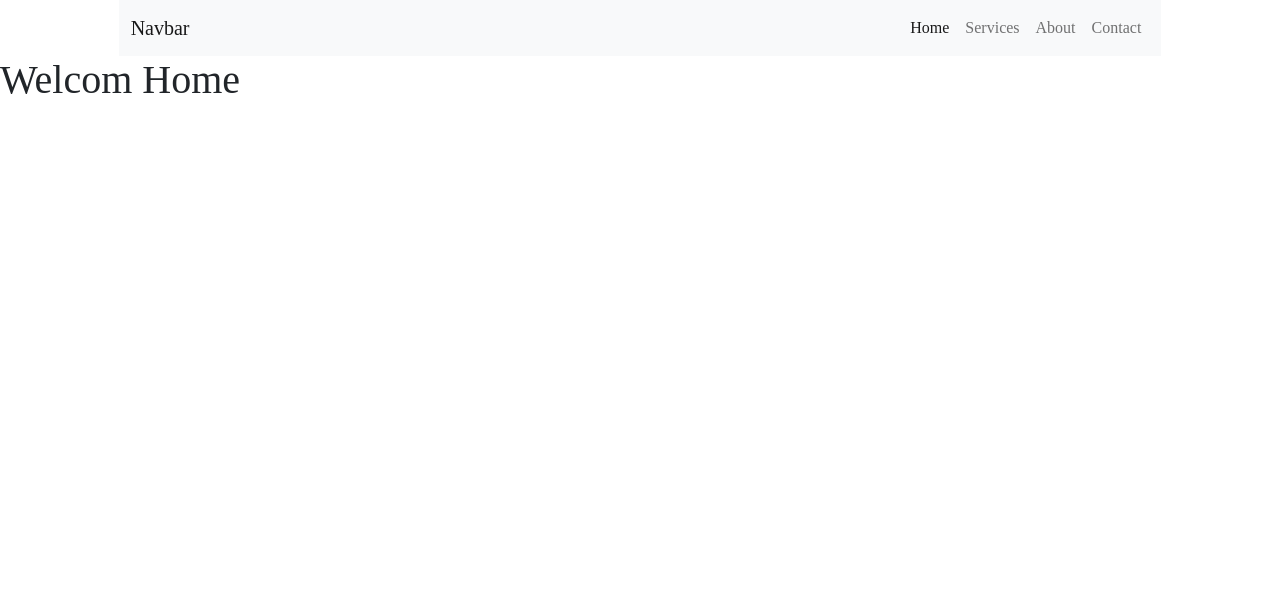
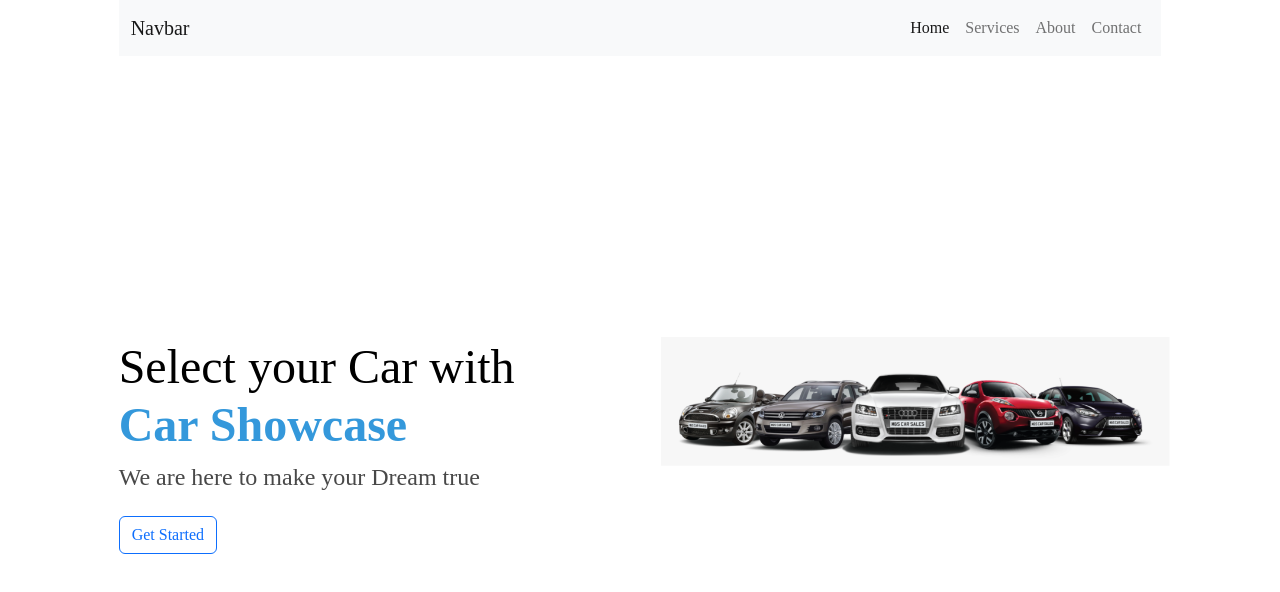
Before and after one commit to mann0777/cars-showcase, a React (Create React App) app: page / in a window 1280 px wide. Shown: the top 592 px of the page. Built offline with nearby package versions, Linux system fonts and the light colour scheme.

Commit message:
Added image along with Css part of Home page

```diff
--- a/src/Home.jsx
+++ b/src/Home.jsx
@@ -1,9 +1,38 @@
 import React from "react";
+import { NavLink } from "react-router-dom";
+import web from "../src/images/Cars.png";
 
 const Home = ()=>{
     return(
         <>
-            <h1>Welcom Home</h1>
+            <section id="header" className="d-flex align-items-center">
+            <div className="container-fluid nav_bg">
+                <div className="row">
+                    <div className="col-10 mx-auto">
+                    <div className="row">
+                    <div className="col-md-6 pt-5 pt-lg-0 order-2 order-lg-1 d-flex justify-content-center flex-column">
+                    <h1>
+                        Select your Car with <strong className="brand_name">
+                        <br/> Car Showcase</strong>
+                    </h1>
+                    <h2 className="may-3">
+                        We are here to make your Dream true
+                    </h2>
+                    <div className="mt-3">
+                        <NavLink to ="/services" className="btn btn-outline-primary"> Get Started</NavLink>
+                    </div>
+
+                    </div>
+                    <div className="col-lg-6 order-1 order-lg-2 header-img">
+                    <img src={web} className="img-fluid animated" alt="home img" />
+
+                    </div>
+                    </div>
+                    </div>
+                </div>
+            </div>
+
+            </section>
         </>
     );
 
--- a/src/Navbar.jsx
+++ b/src/Navbar.jsx
@@ -18,20 +18,20 @@ const Navbar=()=>{
     <div className="collapse navbar-collapse" id="navbarSupportedContent">
       <ul className="navbar-nav ms-auto mb-2 mb-lg-0">
         <li className="nav-item">
-          <NavLink className="nav-link active" aria-current="page" to="/">Home</NavLink>
+          <NavLink activeClassName="menu_active" className="nav-link active" aria-current="page" to="/">Home</NavLink>
         </li>
 
 
         <li className="nav-item">
-          <NavLink className="nav-link" to="/service">Services</NavLink>
+          <NavLink activeClassName="menu_active" className="nav-link" to="/service">Services</NavLink>
         </li>
 
         <li className="nav-item">
-          <NavLink className="nav-link" to="/about">About</NavLink>
+          <NavLink activeClassName="menu_active" className="nav-link" to="/about">About</NavLink>
         </li>
 
         <li className="nav-item">
-          <NavLink className="nav-link" to="/contact">Contact</NavLink>
+          <NavLink activeClassName="menu_active" className="nav-link" to="/contact">Contact</NavLink>
         </li>
 
 
--- a/src/index.css
+++ b/src/index.css
@@ -55,3 +55,74 @@ border-bottom: 1px solid #565387;
   font-weight: bold;
   border-bottom: none;
   }
+
+  .brand_name{
+    color: #3498db;
+  }
+
+
+  /*-----------------------------------------------------------------------------------------
+  Main landing section
+  -------------------------------------------------------------------------------------------*/
+
+  #header{
+    width: 100%;
+    height: 80vh;
+    margin-top: 70px;
+  }
+
+  #header h1{
+    margin: 0 0 10px 0;
+    font-size: 48px;
+    font-family: 700;
+    color: black;
+  }
+
+  #header h2{
+    color: #484848;
+    font-size: 24px;
+  }
+
+  #header .btn-gt-started{
+    font-weight: 500;
+    font-size: 16px;
+    letter-spacing: 1px;
+    display: inline-block;
+    padding: 10px 30px;
+    border-radius: 50px;
+    transition: 0.5s;
+    color: #3498db;
+    border: 2px solid #3498db;
+    text-decoration: none;
+  }
+
+  #header .btn-gt-started:hover{
+    background: #3498db;
+    color: #fff;
+  }
+
+  .header-img{
+    text-align: right;
+  }
+
+  #header .animated{
+    animation: up-down 2s ease-in-out infinite alternate-reverse both;
+  }
+
+  @-webkit-keyframes up-down{
+    0%{
+      transform: translate(10px);
+    }
+    100%{
+      transform: translateY(-10px);
+    }
+  }
+
+  @-webkit-keyframes up-down{
+    0%{
+      transform: translate(10px);
+    }
+    100%{
+      transform: translateY(-10px);
+    }
+  }
```
Also changed, not shown: src/images/Cars.png (added).
